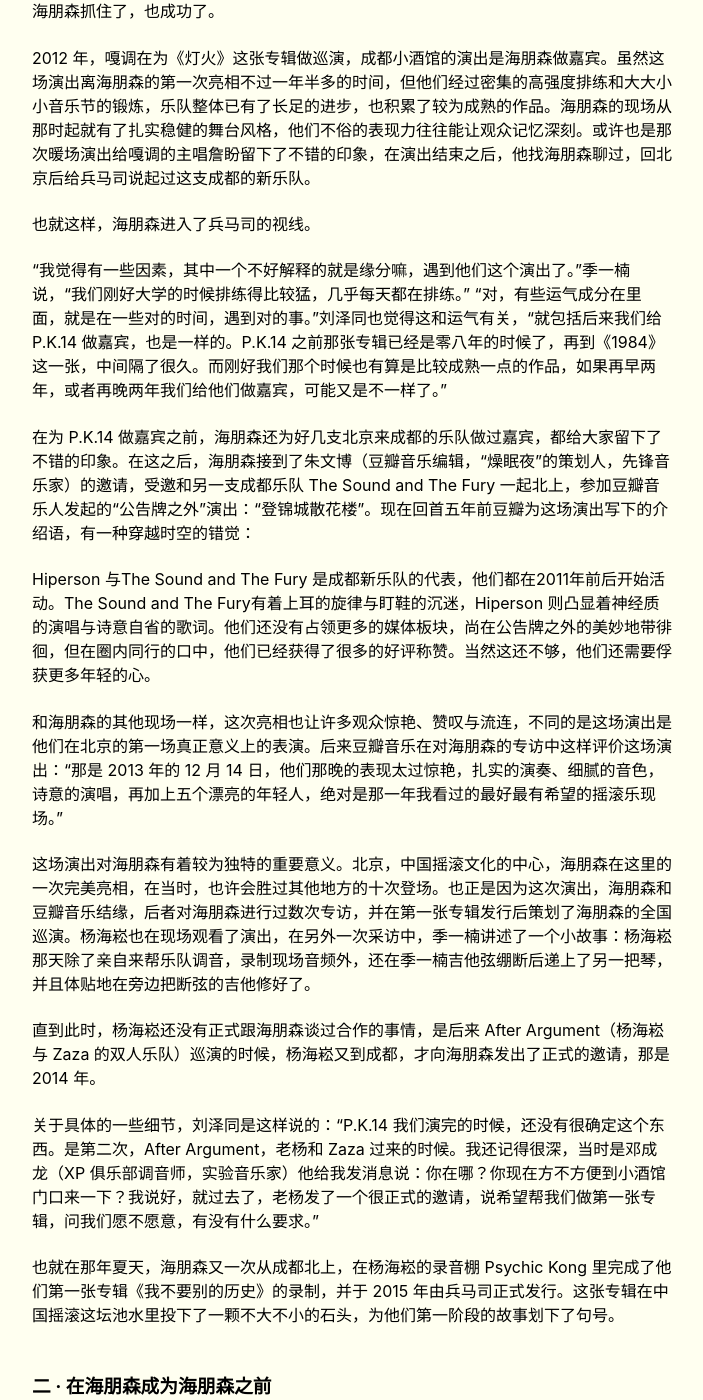
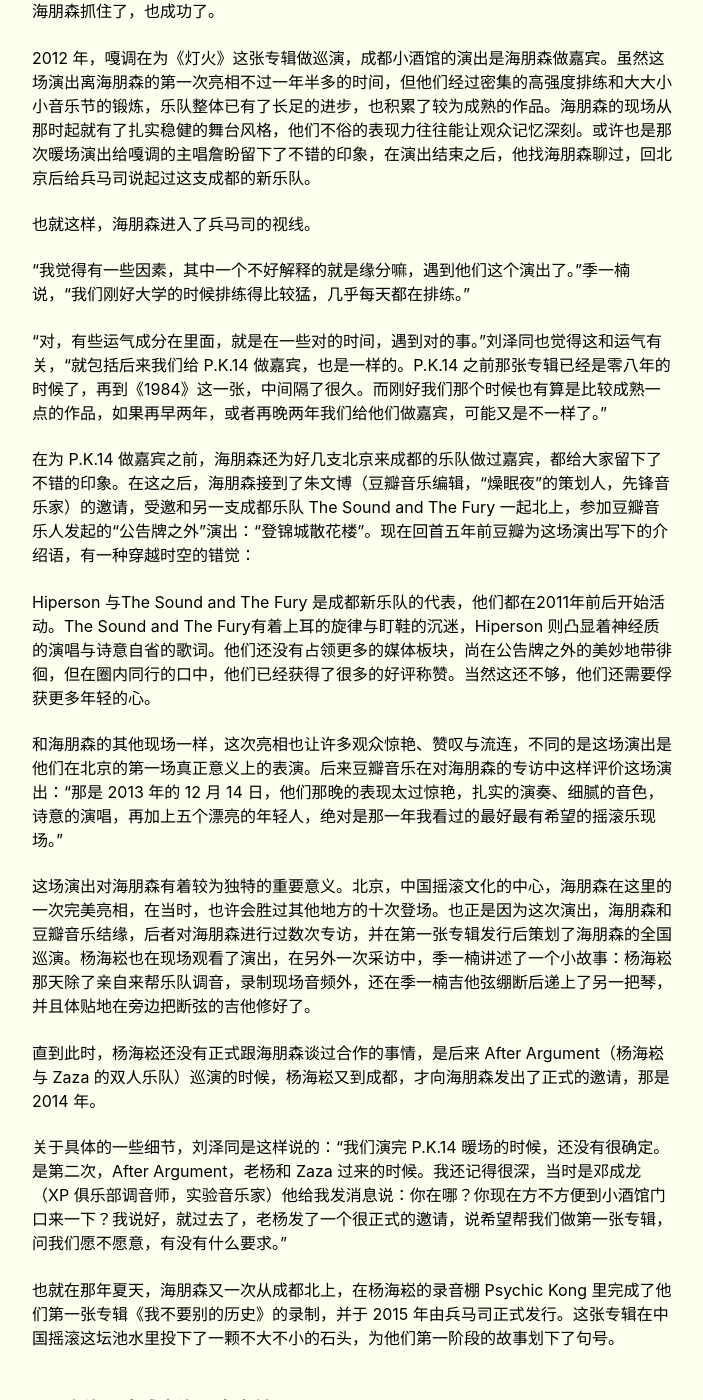
Before and after one commit to salingerlin/salingerlin.github.io, a Jekyll site: the page built from _posts/2018-04-21-海朋森：音乐是生活的综合.md, in a window 1280 px wide and 1400 px high, scrolled down 2383 px. Shown: the whole window, without its empty margins (288-991 px from the left). Built offline with Jekyll 4.4.1, drawn with Linux system fonts in a browser that asks for light colours.

Commit message:
Update 2018-04-21-海朋森：音乐是生活的综合.md

```diff
--- a/_posts/2018-04-21-海朋森：音乐是生活的综合.md
+++ b/_posts/2018-04-21-海朋森：音乐是生活的综合.md
@@ -37,52 +37,37 @@ category: 特稿
 
 一个生命的诞生会经历一段神秘未知的孕育过程，当他们真正降临人世间，他们会以自己的方式宣告这独一而无的个体的登场，比如人类婴儿是用响亮的啼哭声来完成的。若以同样的方式来观察一支乐队，他们可以用第一次站上舞台，或者发行第一张作品来宣告自己的登场。因为从那时起，他们便把自己置于了聚光灯下，置于观众的目光里。
 
-
 海朋森的登场则是在 2011 年 12 月 23 日。他们第一次站上小酒馆，为一支乐队的专场做嘉宾。关于这次亮相，在另外的采访里，他们曾提到那天晚上紧张得不行。我问他们那天晚上是什么样的，他们说其实已经记不大清楚具体的细节了，但记得唱了当初创作的四首歌，其中有一首歌是季一楠在弹木吉他。后来这四首歌都被放弃，没有收录在第一张专辑里，只有季一楠弹木吉他的那首“穿梭”被放进了第一张专辑的黑胶，但已经改得完全不像最早的版本。
-
 
 这场演出离海朋森“成立”还不到半年时间，一切都还不太明朗，甚至连贝斯手和鼓手都是向朋友乐队“借”来的。不过这之后，鼓手陈庆凯和贝斯手黄仁涛加入了海朋森，这便是乐队第一阶段的阵容。
 
-
 “一开始的时候，我们乐队其他人还有些迷茫，”季一楠说，“但我一直都是比较坚定的，包括刘泽同也是，虽然我们也没聊过，为什么他也这么坚定。那种坚定就是要把这个乐队做下去。对于我们来说，虽然那个时候只是才开始做，却已经是把它当作一个自己要一直做下去的东西了。”
-
 
 为了让乐队更良性地发展，刘泽同提出了几个小目标，其中一个便是希望乐队能在五年内加入兵马司。
 
-
 “三年之内必须要上大的音乐节，五年之内必须签个兵马司。”刘泽同说，“因为当时我们就已经知道兵马司这个厂牌，我们特别喜欢。兵马司的味道特别适合我们。”
-
 
 但他们并没有想过，也许那时的兵马司还未曾考虑要签北京之外的乐队，以及他们偏居西南怎么能让远在北京的兵马司注意到海朋森呢？但有的时候机会就这样突然出现。幸运的是，海朋森抓住了，也成功了。
 
-
 2012 年，嘎调在为《灯火》这张专辑做巡演，成都小酒馆的演出是海朋森做嘉宾。虽然这场演出离海朋森的第一次亮相不过一年半多的时间，但他们经过密集的高强度排练和大大小小音乐节的锻炼，乐队整体已有了长足的进步，也积累了较为成熟的作品。海朋森的现场从那时起就有了扎实稳健的舞台风格，他们不俗的表现力往往能让观众记忆深刻。或许也是那次暖场演出给嘎调的主唱詹盼留下了不错的印象，在演出结束之后，他找海朋森聊过，回北京后给兵马司说起过这支成都的新乐队。
-
 
 也就这样，海朋森进入了兵马司的视线。
 
+“我觉得有一些因素，其中一个不好解释的就是缘分嘛，遇到他们这个演出了。”季一楠说，“我们刚好大学的时候排练得比较猛，几乎每天都在排练。”
 
-“我觉得有一些因素，其中一个不好解释的就是缘分嘛，遇到他们这个演出了。”季一楠说，“我们刚好大学的时候排练得比较猛，几乎每天都在排练。”
 “对，有些运气成分在里面，就是在一些对的时间，遇到对的事。”刘泽同也觉得这和运气有关，“就包括后来我们给 P.K.14 做嘉宾，也是一样的。P.K.14 之前那张专辑已经是零八年的时候了，再到《1984》这一张，中间隔了很久。而刚好我们那个时候也有算是比较成熟一点的作品，如果再早两年，或者再晚两年我们给他们做嘉宾，可能又是不一样了。”
-
 
 在为 P.K.14 做嘉宾之前，海朋森还为好几支北京来成都的乐队做过嘉宾，都给大家留下了不错的印象。在这之后，海朋森接到了朱文博（豆瓣音乐编辑，“燥眠夜”的策划人，先锋音乐家）的邀请，受邀和另一支成都乐队 The Sound and The Fury 一起北上，参加豆瓣音乐人发起的“公告牌之外”演出：“登锦城散花楼”。现在回首五年前豆瓣为这场演出写下的介绍语，有一种穿越时空的错觉：
 
-
 Hiperson 与The Sound and The Fury 是成都新乐队的代表，他们都在2011年前后开始活动。The Sound and The Fury有着上耳的旋律与盯鞋的沉迷，Hiperson 则凸显着神经质的演唱与诗意自省的歌词。他们还没有占领更多的媒体板块，尚在公告牌之外的美妙地带徘徊，但在圈内同行的口中，他们已经获得了很多的好评称赞。当然这还不够，他们还需要俘获更多年轻的心。
-
 
 和海朋森的其他现场一样，这次亮相也让许多观众惊艳、赞叹与流连，不同的是这场演出是他们在北京的第一场真正意义上的表演。后来豆瓣音乐在对海朋森的专访中这样评价这场演出：“那是 2013 年的 12 月 14 日，他们那晚的表现太过惊艳，扎实的演奏、细腻的音色，诗意的演唱，再加上五个漂亮的年轻人，绝对是那一年我看过的最好最有希望的摇滚乐现场。”
 
-
 这场演出对海朋森有着较为独特的重要意义。北京，中国摇滚文化的中心，海朋森在这里的一次完美亮相，在当时，也许会胜过其他地方的十次登场。也正是因为这次演出，海朋森和豆瓣音乐结缘，后者对海朋森进行过数次专访，并在第一张专辑发行后策划了海朋森的全国巡演。杨海崧也在现场观看了演出，在另外一次采访中，季一楠讲述了一个小故事：杨海崧那天除了亲自来帮乐队调音，录制现场音频外，还在季一楠吉他弦绷断后递上了另一把琴，并且体贴地在旁边把断弦的吉他修好了。
-
 
 直到此时，杨海崧还没有正式跟海朋森谈过合作的事情，是后来 After Argument（杨海崧与 Zaza 的双人乐队）巡演的时候，杨海崧又到成都，才向海朋森发出了正式的邀请，那是 2014 年。
 
-
-关于具体的一些细节，刘泽同是这样说的：“P.K.14 我们演完的时候，还没有很确定这个东西。是第二次，After Argument，老杨和 Zaza 过来的时候。我还记得很深，当时是邓成龙（XP 俱乐部调音师，实验音乐家）他给我发消息说：你在哪？你现在方不方便到小酒馆门口来一下？我说好，就过去了，老杨发了一个很正式的邀请，说希望帮我们做第一张专辑，问我们愿不愿意，有没有什么要求。”
-
+关于具体的一些细节，刘泽同是这样说的：“我们演完 P.K.14 暖场的时候，还没有很确定。是第二次，After Argument，老杨和 Zaza 过来的时候。我还记得很深，当时是邓成龙（XP 俱乐部调音师，实验音乐家）他给我发消息说：你在哪？你现在方不方便到小酒馆门口来一下？我说好，就过去了，老杨发了一个很正式的邀请，说希望帮我们做第一张专辑，问我们愿不愿意，有没有什么要求。”
 
 也就在那年夏天，海朋森又一次从成都北上，在杨海崧的录音棚 Psychic Kong 里完成了他们第一张专辑《我不要别的历史》的录制，并于 2015 年由兵马司正式发行。这张专辑在中国摇滚这坛池水里投下了一颗不大不小的石头，为他们第一阶段的故事划下了句号。
 
```
